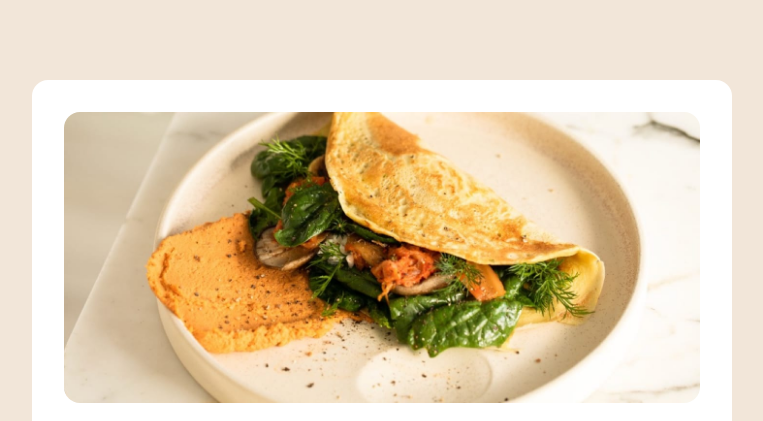
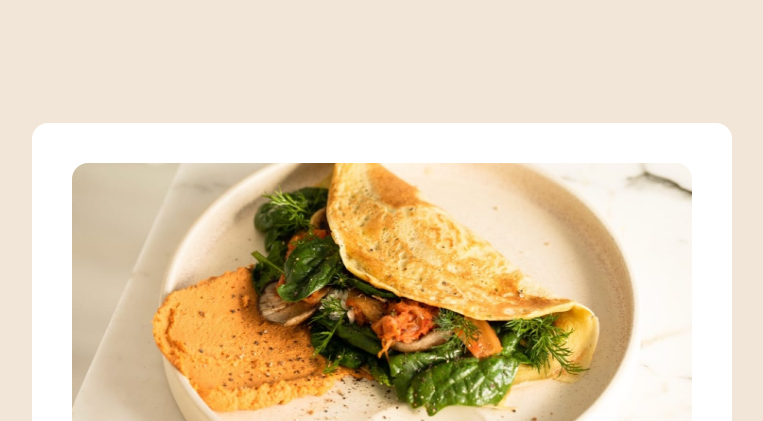
Before and after one commit to Jeluxe/Recipe-Page, a plain HTML site: page index.html in a window 1280 px wide. Shown: the top 421 px of the page, without its empty margins (258-1021 px from the left). Drawn offline with Linux system fonts and the light colour scheme.

Commit message:
Changed spacing

```diff
--- a/styles.css
+++ b/styles.css
@@ -219,14 +219,15 @@ hr {
 
   .recipe {
     display: grid;
-    gap: 2rem;
-    padding: 2rem;
+    gap: 2.7rem;
+    padding: 2.5rem;
     border-radius: 1rem;
-    margin: 5rem 0;
+    margin: 7.7rem 0;
   }
 
   .recipe img {
     border-radius: 1rem;
+    height: 300px;
   }
 
   .recipe-content {
```
